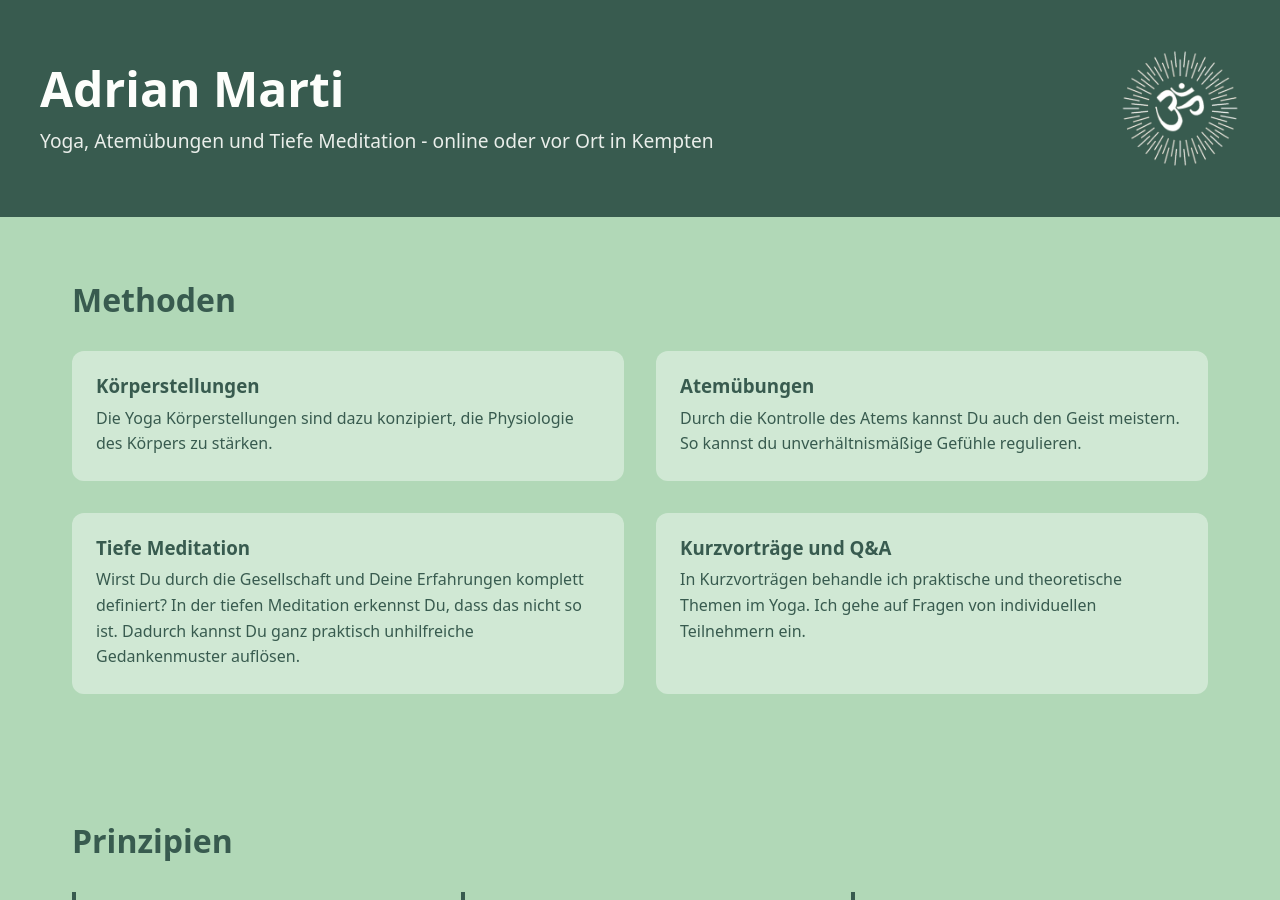
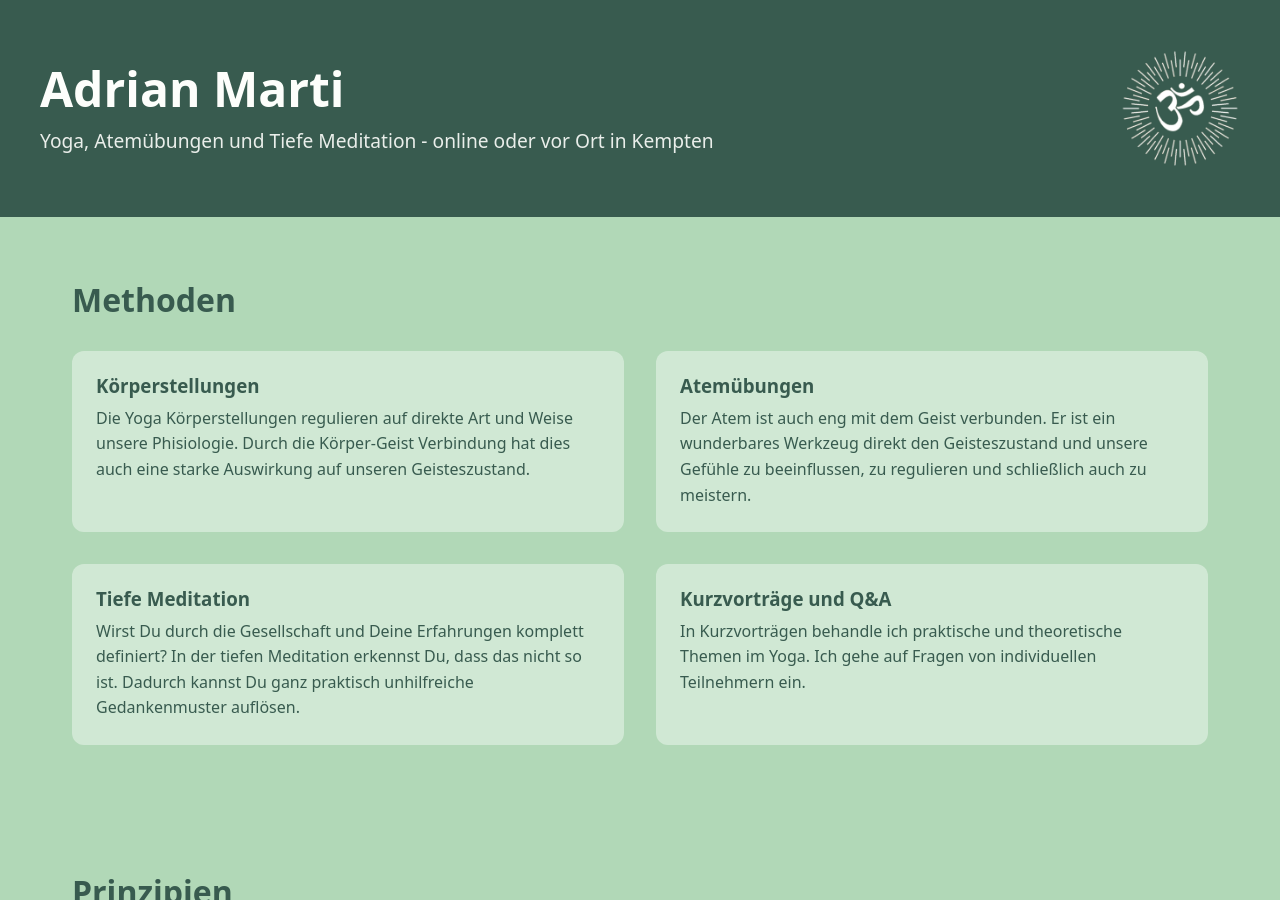
Before and after one commit to adrianmartir/adrianmartir.github.io, a Jekyll site: the page built from index.html, in a window 1280 px wide and 900 px high. Built offline with Jekyll 4.4.1, drawn with Linux system fonts in a browser that asks for light colours.

Commit message:
Update & change domain

```diff
--- a/index.html
+++ b/index.html
@@ -20,11 +20,11 @@ title: Home
   <div class="methods-grid">
     <div class="method-card">
       <h3>Körperstellungen</h3>
-      <p>Die Yoga Körperstellungen sind dazu konzipiert, die Physiologie des Körpers zu stärken.</p>
+      <p>Die Yoga Körperstellungen regulieren auf direkte Art und Weise unsere Phisiologie. Durch die Körper-Geist Verbindung hat dies auch eine starke Auswirkung auf unseren Geisteszustand.</p>
     </div>
     <div class="method-card">
       <h3>Atemübungen</h3>
-      <p>Durch die Kontrolle des Atems kannst Du auch den Geist meistern. So kannst du unverhältnismäßige Gefühle regulieren.</p>
+      <p>Der Atem ist auch eng mit dem Geist verbunden. Er ist ein wunderbares Werkzeug direkt den Geisteszustand und unsere Gefühle zu beeinflussen, zu regulieren und schließlich auch zu meistern.</p>
     </div>
     <div class="method-card">
       <h3>Tiefe Meditation</h3>
```
